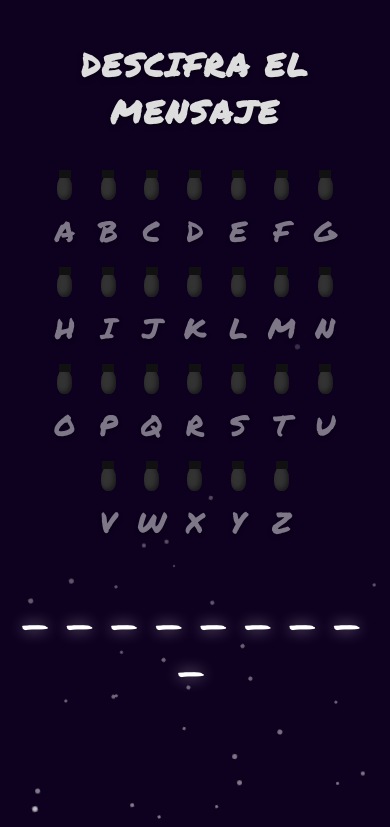
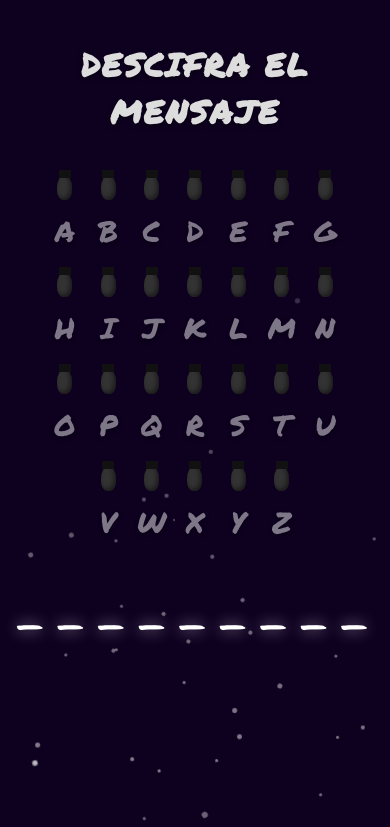
Before and after one commit to gui1le/Upside-Down, a plain HTML site: page index.html in a window 390 px wide. Shown: the top 827 px of the page. Drawn offline with Linux system fonts and the light colour scheme.

Commit message:
Update index.html
Segundo commit

```diff
--- a/index.html
+++ b/index.html
@@ -172,7 +172,7 @@
             .char { font-size: 1.8em; }
             .bulb { width: 15px; height: 25px; }
             .wire { display: none; }
-            #decoded-message { font-size: 2em; letter-spacing: 5px; }
+            #decoded-message { font-size: 2em; letter-spacing: 3px; }
         }
     </style>
 </head>
```
